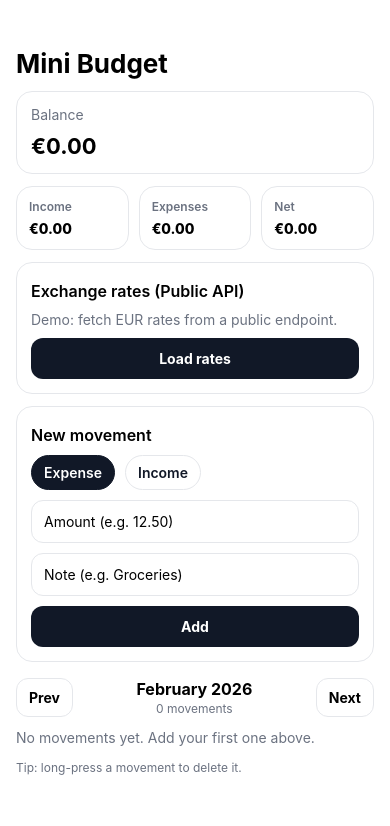
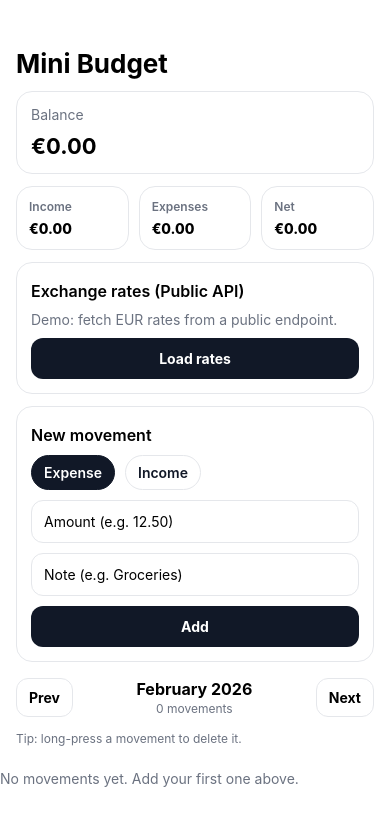
Before and after one commit to guiverga-ei/mini-budget-app, a React Native app: screen / in a window 390 px wide. Shown: the top 826 px of the page. Built offline with nearby package versions, Linux system fonts and the light colour scheme.

Commit message:
include new modal

```diff
--- a/src/components/MovementsList.tsx
+++ b/src/components/MovementsList.tsx
@@ -3,31 +3,32 @@ import { View, Text, FlatList, Pressable, StyleSheet } from "react-native";
 import type { Movement } from "../types/movement";
 
 type Props = {
-  loading: boolean;
   items: Movement[];
   onPressItem: (item: Movement) => void;
   onLongPressItem: (id: string) => void;
   formatAmount: (amount: number) => string;
+
+  header?: React.ReactElement | null;
+  emptyText?: string;
 };
 
 export default function MovementsList({
-  loading,
   items,
   onPressItem,
   onLongPressItem,
   formatAmount,
+  header = null,
+  emptyText = "No movements yet. Add your first one above.",
 }: Props) {
-  if (loading) return <Text style={styles.muted}>Loading…</Text>;
-  if (items.length === 0)
-    return (
-      <Text style={styles.muted}>No movements yet. Add your first one above.</Text>
-    );
-
   return (
     <FlatList
       data={items}
       keyExtractor={(x) => x.id}
+      ListHeaderComponent={header}
+      ListEmptyComponent={<Text style={styles.muted}>{emptyText}</Text>}
       contentContainerStyle={{ paddingBottom: 24 }}
+      keyboardShouldPersistTaps="handled"
+      keyboardDismissMode="on-drag"
       renderItem={({ item }) => {
         const isIncome = item.type === "INCOME";
         return (
@@ -35,8 +36,9 @@ export default function MovementsList({
             onPress={() => onPressItem(item)}
             onLongPress={() => onLongPressItem(item.id)}
             style={[
-              styles.item,
-              isIncome ? styles.itemIncome : styles.itemExpense,
+                styles.item,
+                isIncome ? styles.itemIncome : styles.itemExpense,
+                {marginHorizontal: 16}
             ]}
           >
             <View style={{ flex: 1 }}>
@@ -55,7 +57,7 @@ export default function MovementsList({
 }
 
 const styles = StyleSheet.create({
-  muted: { color: "#6b7280" },
+  muted: { color: "#6b7280", paddingVertical: 8 },
 
   item: {
     padding: 12,
@@ -67,8 +69,8 @@ const styles = StyleSheet.create({
     gap: 12,
     marginBottom: 10,
   },
-  itemIncome: { backgroundColor: "#ecfdf5" }, // soft green
-  itemExpense: { backgroundColor: "#fef2f2" }, // soft red
+  itemIncome: { backgroundColor: "#ecfdf5" },
+  itemExpense: { backgroundColor: "#fef2f2" },
 
   itemNote: { fontSize: 15, fontWeight: "600" },
   itemMeta: { color: "#6b7280", marginTop: 2, fontSize: 12 },
--- a/src/screens/HomeScreen.tsx
+++ b/src/screens/HomeScreen.tsx
@@ -11,7 +11,6 @@ import {
   TouchableWithoutFeedback,
   KeyboardAvoidingView,
   Platform,
-  ScrollView,
 } from "react-native";
 
 import type { Movement, MovementType } from "../types/movement";
@@ -228,13 +227,28 @@ export default function HomeScreen() {
 return (
   <TouchableWithoutFeedback onPress={Keyboard.dismiss} accessible={false}>
     <KeyboardAvoidingView
-        style={{ flex: 1 }}
+      style={styles.screen}
       behavior={Platform.OS === "ios" ? "padding" : "height"}
     >
-        <ScrollView
-          contentContainerStyle={styles.container}
-          keyboardShouldPersistTaps="handled"
-        >
+      <View style={styles.screen}>
+        {loading ? (
+          <View style={styles.container}>
+            <Text style={styles.title}>Mini Budget</Text>
+            <Text style={styles.muted}>Loading…</Text>
+          </View>
+        ) : (
+          <MovementsList
+            items={filteredItems}
+            onPressItem={openEdit}
+            onLongPressItem={(id) => confirmRemove(id)}
+            formatAmount={formatEUR}
+            emptyText={
+              items.length === 0
+                ? "No movements yet. Add your first one above."
+                : "No movements in this month."
+            }
+            header={
+              <View style={styles.headerContainer}>
                 <Text style={styles.title}>Mini Budget</Text>
 
                 <View style={styles.card}>
@@ -257,7 +271,10 @@ export default function HomeScreen() {
                   onChangeType={setType}
                   onChangeAmountText={setAmountText}
                   onChangeNote={setNote}
-            onAdd={addMovement}
+                  onAdd={() => {
+                    Keyboard.dismiss();
+                    addMovement();
+                  }}
                 />
 
                 <View style={styles.monthHeader}>
@@ -271,8 +288,7 @@ export default function HomeScreen() {
                   <View style={styles.monthCenter}>
                     <Text style={styles.monthTitle}>{monthLabel(monthCursor)}</Text>
                     <Text style={styles.monthSub}>
-                {filteredItems.length} movement
-                {filteredItems.length === 1 ? "" : "s"}
+                      {filteredItems.length} movement{filteredItems.length === 1 ? "" : "s"}
                     </Text>
                   </View>
 
@@ -284,64 +300,34 @@ export default function HomeScreen() {
                   </Pressable>
                 </View>
 
-          {loading ? (
-            <Text style={styles.muted}>Loading…</Text>
-          ) : items.length === 0 ? (
-            <Text style={styles.muted}>
-              No movements yet. Add your first one above.
-            </Text>
-          ) : filteredItems.length === 0 ? (
-            <Text style={styles.muted}>No movements in this month.</Text>
-          ) : (
-            <MovementsList
-              loading={false}
-              items={filteredItems}
-              onPressItem={openEdit}
-              onLongPressItem={(id) => confirmRemove(id)}
-              formatAmount={formatEUR}
+                <Text style={styles.hint}>Tip: long-press a movement to delete it.</Text>
+              </View>
+            }
           />
         )}
 
-          <Text style={styles.hint}>
-            Tip: long-press a movement to delete it.
-          </Text>
-
-          <Modal visible={editOpen} animationType="slide" transparent>
+        <Modal visible={editOpen} animationType="slide" transparent onRequestClose={closeEdit}>
+  <TouchableWithoutFeedback onPress={closeEdit} accessible={false}>
     <View style={styles.modalOverlay}>
+      <TouchableWithoutFeedback accessible={false}>
         <View style={styles.modalCard}>
           <Text style={styles.modalTitle}>Edit movement</Text>
 
           <View style={styles.row}>
             <Pressable
               onPress={() => setEditType("EXPENSE")}
-                    style={[
-                      styles.chip,
-                      editType === "EXPENSE" && styles.chipActive,
-                    ]}
+              style={[styles.chip, editType === "EXPENSE" && styles.chipActive]}
             >
-                    <Text
-                      style={[
-                        styles.chipText,
-                        editType === "EXPENSE" && styles.chipTextActive,
-                      ]}
-                    >
+              <Text style={[styles.chipText, editType === "EXPENSE" && styles.chipTextActive]}>
                 Expense
               </Text>
             </Pressable>
 
             <Pressable
               onPress={() => setEditType("INCOME")}
-                    style={[
-                      styles.chip,
-                      editType === "INCOME" && styles.chipActive,
-                    ]}
+              style={[styles.chip, editType === "INCOME" && styles.chipActive]}
             >
-                    <Text
-                      style={[
-                        styles.chipText,
-                        editType === "INCOME" && styles.chipTextActive,
-                      ]}
-                    >
+              <Text style={[styles.chipText, editType === "INCOME" && styles.chipTextActive]}>
                 Income
               </Text>
             </Pressable>
@@ -372,12 +358,16 @@ export default function HomeScreen() {
             </Pressable>
           </View>
         </View>
+      </TouchableWithoutFeedback>
     </View>
+  </TouchableWithoutFeedback>
 </Modal>
-        </ScrollView>
+
+      </View>
     </KeyboardAvoidingView>
   </TouchableWithoutFeedback>
 );
+
 }
 
 const styles = StyleSheet.create({
@@ -484,4 +474,8 @@ const styles = StyleSheet.create({
     borderRadius: 12,
     alignItems: "center",
   },
+
+  headerContainer: { padding: 16, paddingTop: 48, gap: 12 },
+  screen: { flex: 1 },
+
 });
```
Also changed, not shown: 1 other file (tests, documents, lock files or other folders). Lines whose indentation alone changed are shown as unchanged.
